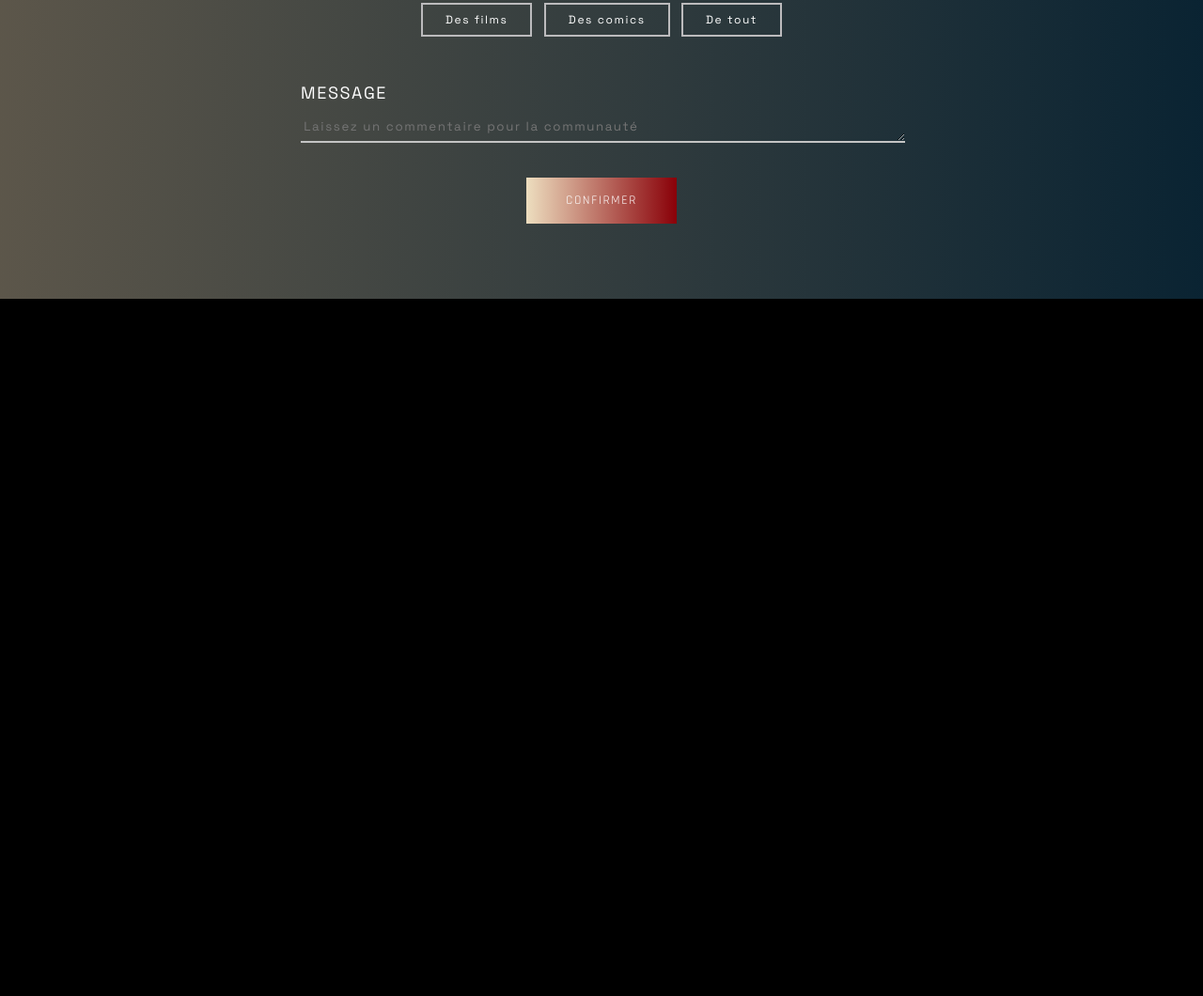
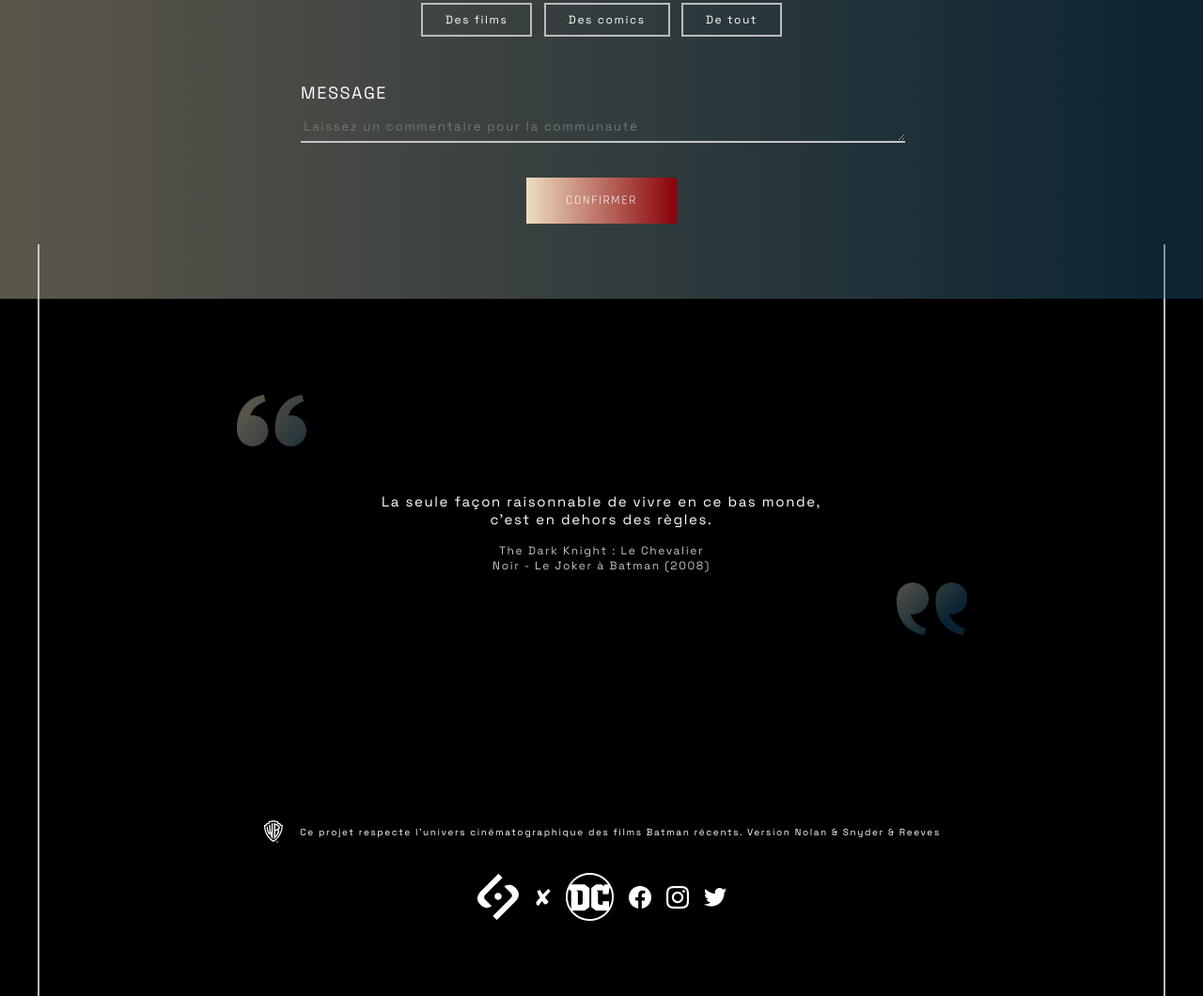
Before and after one commit to Ykcin360/SAYNA-JAVASCRIPT-BATMAN2, a website: page index.html in a window 1280 px wide. Shown: the part 6382-7442 px from the top of the page at 94% size. Before the commit the page ends 6700 px from the top, so only its background shows below. Drawn offline with Linux system fonts and the light colour scheme.

Commit message:
page game footer

```diff
--- a/css/_content.scss
+++ b/css/_content.scss
@@ -445,6 +445,7 @@ main #contact{
 
   // --------------------------
   padding: 5rem 5rem;
+  margin-bottom: 90vh;
 }
 
 main #contact > div{
@@ -573,7 +574,7 @@ main #quizz{
 
   // --------------------------
   padding: 5rem 5rem;
-  height: 100vh;
+  height: 80vh;
   display: flex;
   flex-direction: column;
   align-items: flex-start;
@@ -601,8 +602,145 @@ main #quizz .img-1 {
 main #quizz .start{
   text-decoration: none;
   text-transform: uppercase;
-  background-image: $button-gradient-2-40;
+  background-image: $button-gradient-3-40;
   width: 12rem;
   padding: 1rem 1.5rem;
   font-family: $rajdhani;
 }
+
+main #quizz .start:hover {
+  background-image: $button-gradient-3-100;
+}
+
+//----------------------------------- FOOTER ------------------------------------------
+
+footer > div{
+  border-left: solid 2px $body-line;
+  border-right: solid 2px $body-line;
+
+  // --------------------------
+  padding: 5rem 5rem;
+  height: 80vh;
+  display: flex;
+  flex-direction: column;
+  align-items: flex-start;
+}
+
+footer > .game-footer {
+  height: 30vh !important;
+}
+
+footer .quote {
+  display: flex;
+  column-gap: 5rem;
+  height: 25rem;
+  width: 75%;
+  margin: 0 auto;
+  margin-top: 5rem;
+}
+
+footer .quote .img-11{
+  width: 113px;
+  height: 93px;
+  background: url(../assets/Logos/icon_guillemets_1.png);
+  background-size: contain;
+  background-repeat: no-repeat;
+}
+
+footer .quote .img-12{
+  width: 113px;
+  height: 93px;
+  background: url(../assets/Logos/icon_guillemets_2.png);
+  background-size: contain;
+  background-repeat: no-repeat;
+  align-self: flex-end;
+}
+
+footer .quote-text {
+  display: flex;
+  flex-direction: column;
+  justify-content: center;
+  align-items: center;
+}
+
+footer .quote-text blockquote{
+  font-size: 15px;
+  text-align: center;
+  margin-bottom: 1rem;
+}
+
+footer .quote-text p{
+  width: 50%;
+  font-size: 12px;
+  text-align: center;
+  color: $secondary-font-color;
+}
+
+footer .info {
+  margin-top: 10rem;
+  width: 100%;
+  display: flex;
+  flex-direction: column;
+  justify-content: center;
+  align-items: center;
+}
+
+footer .info > div:nth-child(1) {
+  display: flex;
+  align-items: center;
+  column-gap: 1rem;
+}
+
+footer .info > div:nth-child(1) figure {
+  width: 24px;
+  height: 24px;
+  background: url(../assets/Logos/icon_WB.png);
+}
+
+footer .info > div:nth-child(1) p {
+  font-size: 10px;
+  text-align: center;
+}
+
+footer .info .icon {
+  margin-top: 2rem;
+  display: flex;
+  align-items: center;
+  column-gap: 1rem;
+}
+
+footer .info .icon a:nth-child(1) {
+  width: 44px;
+  height: 49px;
+  background: url(../assets/Logos/logo_sayna_white.png);
+}
+
+footer .info .icon span {
+  width: 18px;
+  height: 18px;
+  background: url(../assets/Logos/icon_x.png);
+}
+
+footer .info .icon a:nth-child(3) {
+  width: 51px;
+  height: 51px;
+  background: url(../assets/Logos/icon_DC.png);
+}
+
+footer .info .icon a:nth-child(4) {
+  width: 24px;
+  height: 24px;
+  background: url(../assets/Logos/icon_facebook.png);
+}
+
+footer .info .icon a:nth-child(5) {
+  width: 24px;
+  height: 24px;
+  background: url(../assets/Logos/icon_ig.png);
+}
+
+footer .info .icon a:nth-child(6) {
+  width: 24px;
+  height: 24px;
+  background: url(../assets/Logos/icon_tw.png);
+}
--- a/css/_variables.scss
+++ b/css/_variables.scss
@@ -12,6 +12,8 @@ $button-gradient-1-40 : linear-gradient(90deg, rgba(237,222,191,1) 0%, rgba(25,8
 $button-gradient-1-100 : linear-gradient(90deg, rgba(237,222,191,0.3897934173669467) 0%, rgba(25,88,125,0.40379901960784315) 100%);
 $button-gradient-2-40 : linear-gradient(90deg, rgba(237,222,191,0.4009978991596639) 0%, rgba(137,0,8,0.39539565826330536) 100%);
 $button-gradient-2-100 : linear-gradient(90deg, rgba(237,222,191,1) 0%, rgba(137,0,8,1) 100%);
+$button-gradient-3-40 : linear-gradient(90deg, rgba(196,196,196,0.4) 0%, rgba(189,113,45,0.4) 100%);
+$button-gradient-3-100 : linear-gradient(90deg, rgba(196,196,196,1) 0%, rgba(189,113,45,1) 100%);
 
 // Typographies
 $rajdhani: 'Rajdhani', sans-serif;
--- a/index.html
+++ b/index.html
@@ -16,10 +16,10 @@
     <div class="container">
       <a id="logo" href="index.html"></a>
       <nav id="menu">
-        <a href="/index.html">
+        <a href="index.html">
           <h1 class="sous-titre">home</h1>
         </a>
-        <a href="/game.html">
+        <a href="game.html">
           <h1 class="sous-titre">game</h1>
         </a>
       </nav>
@@ -197,15 +197,24 @@
       </div>
     </section>
   </main>
-  <!-- <footer class="container">
+  <footer class="container">
     <div>
+      <div class="quote">
+        <figure class="img-11"></figure>
+        <div class="quote-text">
           <blockquote>La seule façon raisonnable de vivre en ce bas monde, c'est en dehors des règles.</blockquote>
           <p>The Dark Knight : Le Chevalier Noir - Le Joker à Batman (2008)</p>
         </div>
+        <figure class="img-12"></figure>
+      </div>
+      <div class="info">
         <div>
-      <p><img src="" alt="" srcset=""> Ce projet respecte l’univers cinématographique des films Batman récents. Version
+          <figure></figure>
+          <p>Ce projet respecte l’univers cinématographique des films Batman récents.
+            Version
             Nolan &
             Snyder & Reeves</p>
+        </div>
         <div class="icon">
           <a href=""></a>
           <span></span>
@@ -215,7 +224,8 @@
           <a href=""></a>
         </div>
       </div>
-  </footer> -->
+    </div>
+  </footer>
 </body>
 
 </html>
```
Also changed, not shown: game.html (+12 -9 lines), css/main.css, 1 other file. Lines whose indentation alone changed are shown as unchanged.
